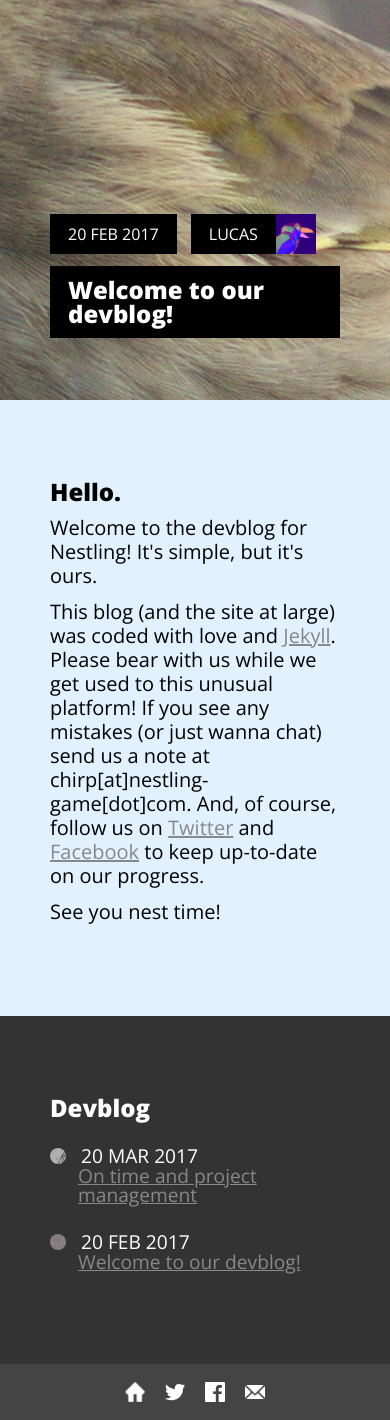
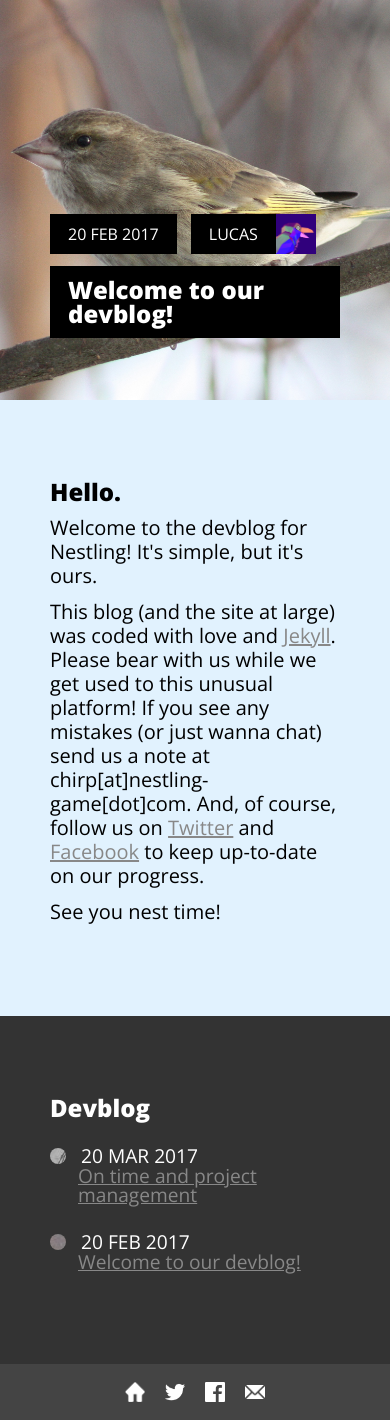
Before and after one commit to pt8o/nestling-site, a Jekyll site: the page built from docs/_posts/2017-02-20-welcome.md, in a window 390 px wide. Built offline with Jekyll 4.4.1, drawn with Linux system fonts in a browser that asks for light colours.

Commit message:
Trying to fix header image one last time

```diff
--- a/docs/css/style.css
+++ b/docs/css/style.css
@@ -355,7 +355,7 @@ footer {
 }
 @media all and (max-width: 720px) {
 	#post-top {
-		background-size: auto;
+		background-size: auto 120%;
 	}
 }
 
```
